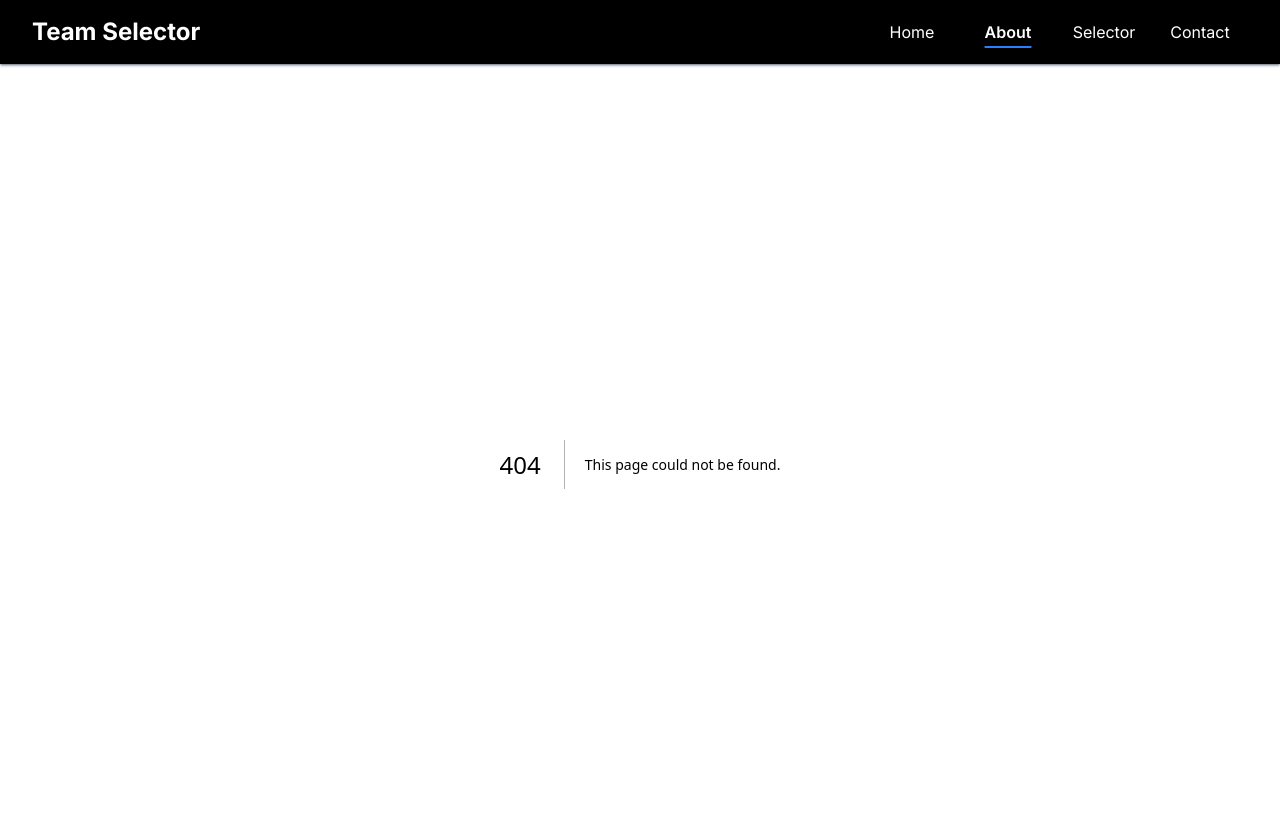
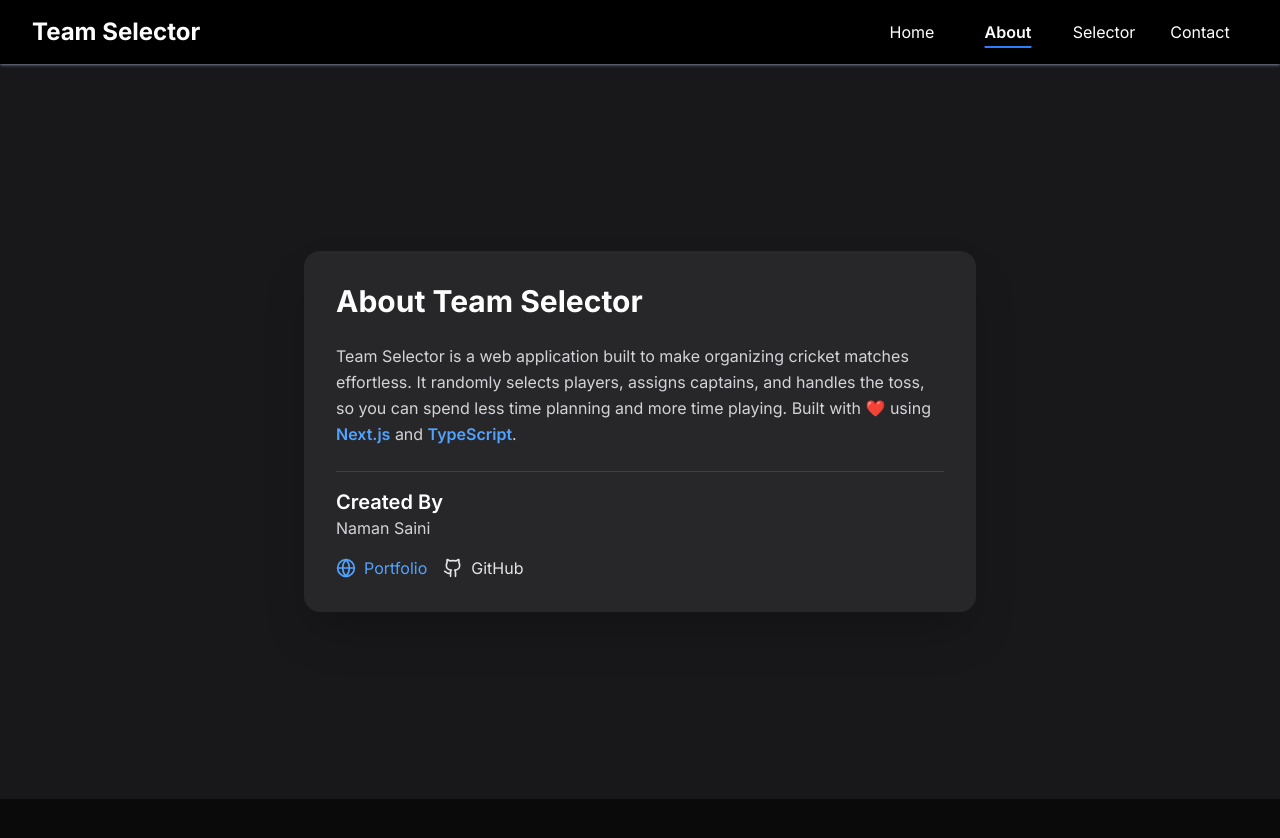
Before and after one commit to NamanS4ini/Team-Selector, a Next.js app: page /about in a window 1280 px wide. Before the commit this address had no page. Shown: the top 838 px of the page. After the commit the page ends 800 px from the top, so only its background shows below. Built offline with nearby package versions, Linux system fonts and the light colour scheme.

Commit message:
created the about me and home page

```diff
--- /dev/null
+++ b/app/about/page.tsx
@@ -0,0 +1,45 @@
+"use client";
+
+import Link from "next/link";
+import { Github, Globe } from "lucide-react";
+
+export default function AboutPage() {
+  return (
+    <main className="md:min-h-[calc(100vh-65px)] min-h-[calc(100vh-49px)] flex items-center justify-center bg-zinc-900 text-zinc-100 px-6 py-12">
+      <div className="max-w-2xl w-full bg-zinc-800 rounded-2xl shadow-2xl p-8 space-y-6">
+        <h1 className="text-3xl font-bold text-white">About Team Selector</h1>
+
+        <p className="text-zinc-300 leading-relaxed">
+          Team Selector is a web application built to make organizing cricket matches effortless. It randomly selects players,
+          assigns captains, and handles the toss, so you can spend less time planning and more time playing. Built with ❤️ using
+          <span className="font-semibold text-blue-400"> Next.js</span> and <span className="font-semibold text-blue-400">TypeScript</span>.
+        </p>
+
+        <div className="border-t border-zinc-700 pt-4">
+          <h2 className="text-xl font-semibold text-white">Created By</h2>
+          <p className="text-zinc-300">Naman Saini</p>
+
+          <div className="flex space-x-4 mt-4">
+            <Link
+              href="https://namansaini.vercel.app"
+              target="_blank"
+              className="flex items-center space-x-2 text-blue-400 hover:underline"
+            >
+              <Globe className="w-5 h-5" />
+              <span>Portfolio</span>
+            </Link>
+
+            <Link
+              href="https://github.com/namans4ini"
+              target="_blank"
+              className="flex items-center space-x-2 text-zinc-200 hover:underline"
+            >
+              <Github className="w-5 h-5" />
+              <span>GitHub</span>
+            </Link>
+          </div>
+        </div>
+      </div>
+    </main>
+  );
+}
--- a/app/page.tsx
+++ b/app/page.tsx
@@ -1,17 +1,39 @@
-import Link from 'next/link'
-import React from 'react'
-const page = () => {
+"use client";
+
+import Link from "next/link";
+import { Users, Info } from "lucide-react";
+
+export default function HomePage() {
   return (
-    <div className='flex flex-col items-center justify-center h-full bg-black text-white'>
-      <h1 className='font-bold text-2xl text-center'>Welcome to Team Selector</h1>
-      <p className='text-lg text-center mt-4'>This is a simple app to select teams for your games.</p>
-      <p className='text-lg text-center mt-4'>Add the players and let the app do the hard work of selecting captains, teams and toss.</p>
-      <p className='text-lg text-center mt-4'>Have fun!</p>
-      <button className='mt-10 px-4 py-2 bg-blue-500 text-white font-semibold rounded-lg shadow-md hover:bg-blue-600 transition'>
-        <Link href={"/selector"}>Start</Link>
-      </button>
-    </div>
-  )
+    <main className="md:min-h-[calc(100vh-65px)] min-h-[calc(100vh-49px)] bg-zinc-900 text-zinc-100 flex items-center justify-center px-6 py-12">
+      <div className="text-center space-y-6 max-w-2xl">
+        <h1 className="text-4xl sm:text-5xl font-bold text-white">
+          Cricket Team Selector
+        </h1>
+
+        <p className="text-zinc-400 text-lg">
+          Randomly assign players, captains, and toss results with one click.
+          Perfect for quick, fair, and fun cricket matches.
+        </p>
+
+        <div className="flex flex-col sm:flex-row items-center justify-center gap-4 mt-6">
+          <Link
+            href="/selector"
+            className="inline-flex items-center px-5 py-3 text-lg font-semibold bg-blue-500 hover:bg-blue-600 text-white rounded-xl transition"
+          >
+            <Users className="w-5 h-5 mr-2" />
+            Start Selecting
+          </Link>
+
+          <Link
+            href="/about"
+            className="inline-flex items-center px-4 py-2 text-sm font-medium text-zinc-300 hover:text-blue-400 transition"
+          >
+            <Info className="w-4 h-4 mr-1" />
+            About this project
+          </Link>
+        </div>
+      </div>
+    </main>
+  );
 }
-
-export default page
--- a/components/Navbar.tsx
+++ b/components/Navbar.tsx
@@ -80,7 +80,7 @@ const Navbar = () => {
               <NavigationMenuTrigger>Menu</NavigationMenuTrigger>
               <NavigationMenuContent>
                 <NavigationMenuLink asChild><Link href="/">Home</Link></NavigationMenuLink>
-                <NavigationMenuLink asChild><Link href="/">About</Link></NavigationMenuLink>
+                <NavigationMenuLink asChild><Link href="/about">About</Link></NavigationMenuLink>
                 <NavigationMenuLink asChild><Link href="/selector">Selector</Link></NavigationMenuLink>
               </NavigationMenuContent>
             </NavigationMenuItem>
```
